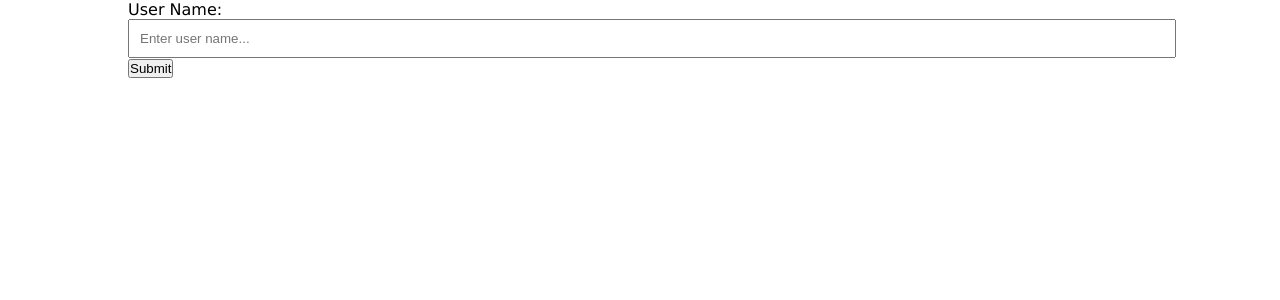
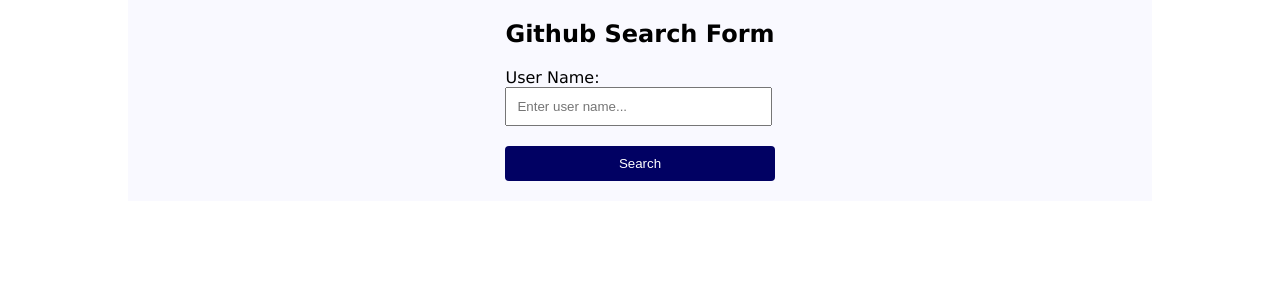
Before and after one commit to AugustineKadima/-repo-finder, an Angular app: page / in a window 1280 px wide. Shown: the top 300 px of the page. Built offline with nearby package versions, Linux system fonts and the light colour scheme.

Commit message:
Style user form

```diff
--- a/src/app/user-form/user-form.component.css
+++ b/src/app/user-form/user-form.component.css
@@ -1,11 +1,36 @@
+form{
+    padding: 20px;
+    background-color: rgb(249, 249, 255);
+    display: flex;
+    flex-direction: column;
+    justify-content: center;
+    align-items: center;
 
+}
+
+.formContent{
+    display: flex;
+    flex-direction: column;
+}
 .form-group{
     display: flex;
     flex-direction: column;
+}
 
+h2{
+    margin-bottom: 20px;
 }
 
 input{
-    width: 100%;
+    width: 90%;
     padding: 10px;
 }
+
+button{
+    padding: 10px 20px;
+    color: white;
+    background-color: rgb(1, 1, 99);
+    border: none;
+    border-radius: 4px;
+    margin-top: 20px;
+}
--- a/src/app/user-form/user-form.component.html
+++ b/src/app/user-form/user-form.component.html
@@ -1,7 +1,11 @@
 <form action="submit">
-    <div class="form-group">
-        <label for="user">User Name:</label>
-        <input type="text" class="form-contol" placeholder="Enter user name...">
+    <div class="formContent">
+        <h2>Github Search Form</h2>
+        <div class="form-group">
+            <label for="user">User Name:</label>
+            <input type="text" class="form-contol" placeholder="Enter user name...">
+        </div>
+    <button>Search</button>
     </div>
-    <button>Submit</button>
+
 </form>
```
